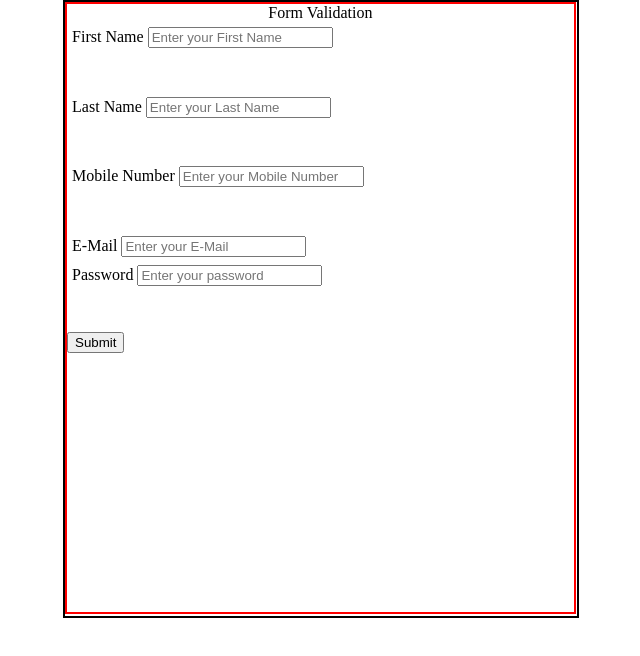
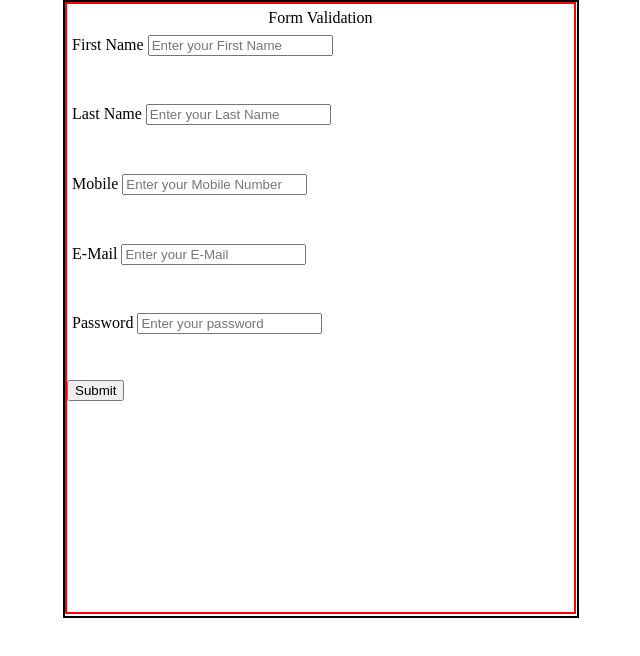
Before and after one commit to MuditNema/JavaScript_Beginner_Projects, a plain HTML site: page Project1_FormValidation/index.html in a window 1280 px wide. Shown: the whole page, without its empty margins (319-959 px from the left). Drawn offline with Linux system fonts and the light colour scheme.

Commit message:
Update index.html

```diff
--- a/Project1_FormValidation/index.html
+++ b/Project1_FormValidation/index.html
@@ -1,5 +1,6 @@
 <!DOCTYPE html>
 <html lang="en">
+
 <head>
     <meta charset="UTF-8">
     <meta http-equiv="X-UA-Compatible" content="IE=edge">
@@ -7,10 +8,12 @@
     <title>Completely Validating a Form</title>
     <link rel="stylesheet" href="style.css">
 </head>
+
 <body>
     <div class="container">
         <div class="sub-container">
-            <div class="heading">Form Validation</div>
+            <div class="heading elem">Form Validation</div>
+            <div class="my-form">
                 <form action="" id="form" name="MyForm" onsubmit="return CheckValidation()" method="GET">
 
 
@@ -31,7 +34,7 @@
 
 
                     <div class="mobile elem">
-                    <label for="mob">Mobile Number</label>
+                        <label for="mob">Mobile</label>
                         <input id="mob" type="text" placeholder="Enter your Mobile Number" required>
                         <p id="error-mob"></p>
                     </div>
@@ -41,6 +44,7 @@
                     <div class="email elem">
                         <label for="email">E-Mail</label>
                         <input id="email" type="email" placeholder="Enter your E-Mail" required>
+                        <p id="error-mail"></p>
                     </div>
 
 
@@ -54,12 +58,16 @@
 
 
                     <div class="submit-btn">
+                        <div>
                             <input id="submit-btn" type="submit" value="Submit">
+                        </div>
                     </div>
 
                 </form>
             </div>
         </div>
+    </div>
     <script src="demo.js"></script>
 </body>
+
 </html>
```
Lines whose indentation alone changed are shown as unchanged.
